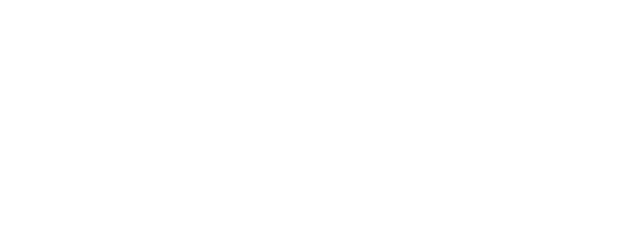
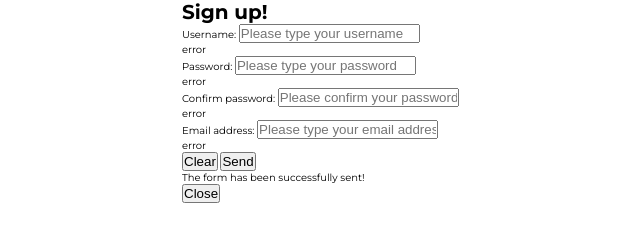
Before and after one commit to gabatk/Form-Validator, a plain HTML site: page index.html in a window 1280 px wide. Shown: the whole page, without its empty margins (158-798 px from the left). Drawn offline with Linux system fonts and the light colour scheme.

Commit message:
Index.html for Form Validator completed.

```diff
--- a/css/style.css
+++ b/css/style.css
@@ -11,5 +11,12 @@ html {
 }
 
 body {
+    display: flex;
+    justify-content: center;align-items: center;
+    min-width: 100vh;
     font-family: 'Montserrat', sans-serif;
 }
+
+.wrapper {
+    width: 600px;
+}
--- a/index.html
+++ b/index.html
@@ -13,7 +13,53 @@
 		<link rel="stylesheet" href="./css/style.css" />
 	</head>
 	<body>
+		<div class="wrapper">
+			<form>
+				<h1>Sign up!</h1>
+				<div class="form-box">
+					<label for="username">Username:</label>
+					<input
+						type="text"
+						id="username"
+						placeholder="Please type your username" />
+					<p class="error-text">error</p>
+				</div>
+				<div class="form-box">
+					<label for="password">Password:</label>
+					<input
+						type="text"
+						id="password"
+						placeholder="Please type your password" />
+					<p class="error-text">error</p>
+				</div>
+				<div class="form-box">
+					<label for="password2">Confirm password:</label>
+					<input
+						type="text"
+						id="password2"
+						placeholder="Please confirm your password" />
+					<p class="error-text">error</p>
+				</div>
+				<div class="form-box">
+					<label for="email">Email address:</label>
+					<input
+						type="text"
+						id="email"
+						placeholder="Please type your email address" />
+					<p class="error-text">error</p>
+				</div>
 
+				<div class="control-buttons">
+					<button class="clear">Clear</button>
+					<button class="send">Send</button>
+				</div>
+
+				<div class="popup">
+					<p>The form has been successfully sent!</p>
+					<button class="close">Close</button>
+				</div>
+			</form>
+		</div>
 
 		<script src="./js/main.js"></script>
 	</body>
```
